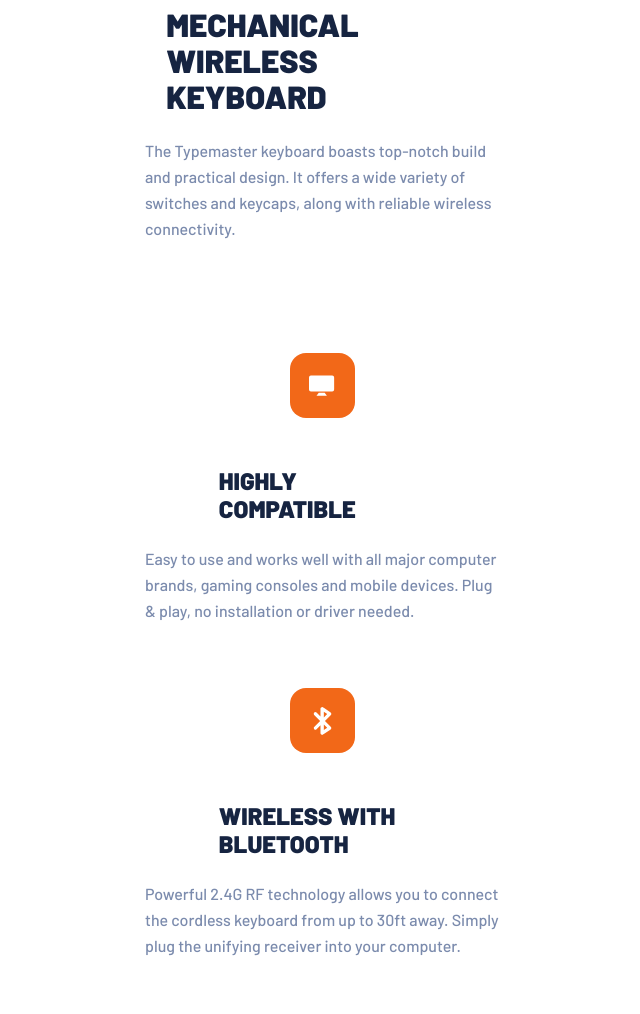
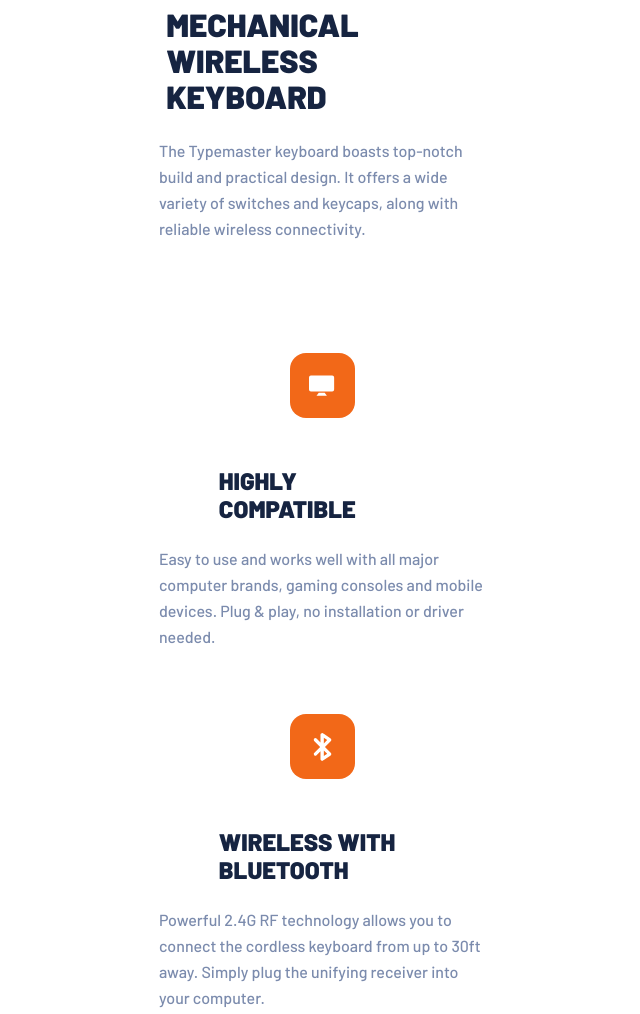
Before and after one commit to razouck/typemaster-pre-launch-landing-page, a plain HTML site: page index.html in a window 1280 px wide. Shown: the part 1180-2194 px from the top of the page, without its empty margins (318-958 px from the left). Drawn offline with Linux system fonts and the light colour scheme.

Commit message:
Fix the paragraphs' length

```diff
--- a/css/index.scss
+++ b/css/index.scss
@@ -159,10 +159,14 @@ article
 		margin-inline   : auto;
 	}
 
+	p
+	{
+		max-inline-size : 36ch;
+		margin-inline   : auto;
+	}
+
 	> p
 	{
-		max-inline-size    : toRem(354);
-		margin-inline      : auto;
 		margin-block-start : toRem(24);
 	}
 
```
Also changed, not shown: css/index.css, 1 other file.
